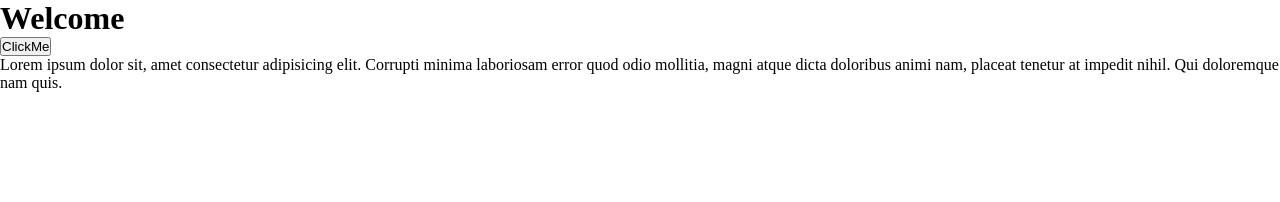
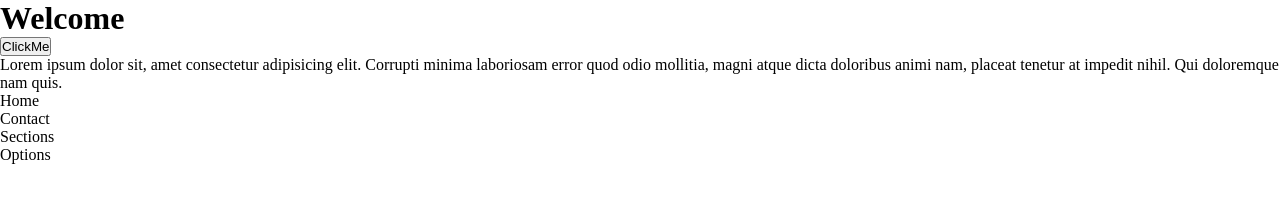
Before and after one commit to Jamandalley/Jamandalley, a plain HTML site: page index.html in a window 1280 px wide. Drawn offline with Linux system fonts and the light colour scheme.

Commit message:
Nav Bar added

```diff
--- a/index.html
+++ b/index.html
@@ -11,7 +11,14 @@
       <h1>Welcome <div id="Note"></div></h1>
       <button onclick="Clickme()">ClickMe</button>
       <p>Lorem ipsum dolor sit, amet consectetur adipisicing elit. Corrupti minima laboriosam error quod odio mollitia, magni atque dicta doloribus animi nam, placeat tenetur at impedit nihil. Qui doloremque nam quis.
-
+        <nav>
+          <ul>
+            <li>Home</li>
+            <li>Contact</li>
+            <li>Sections</li>
+            <li>Options</li>
+          </ul>
+        </nav>
       </p>
     </header>
 
```
